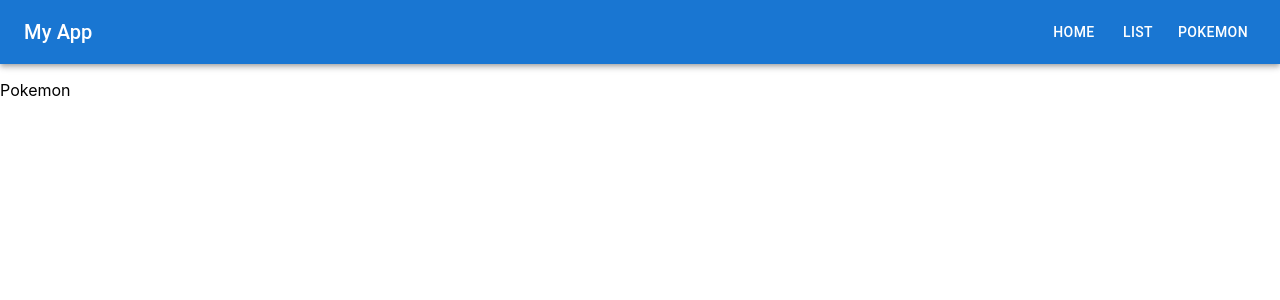
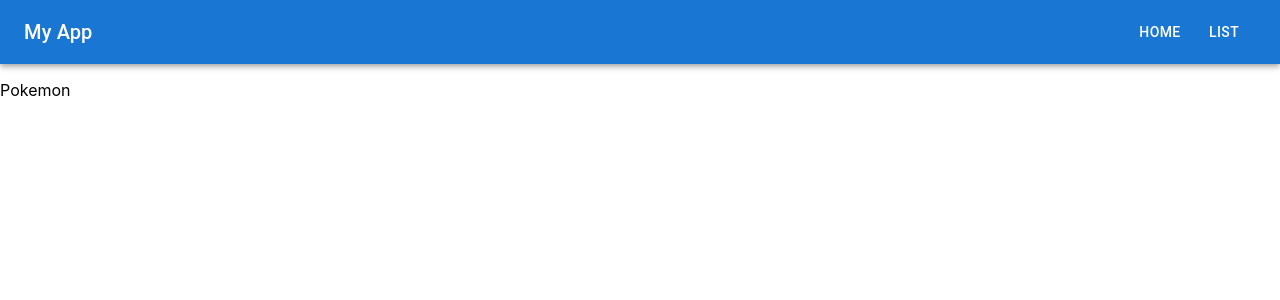
Before and after one commit to tiagoaraujosud/poke-app-sage-challenge, a React (Create React App) app in the folder poke-app-sage-challenge/: page /pokemon in a window 1280 px wide. Shown: the top 300 px of the page. Built offline with nearby package versions, Linux system fonts and the light colour scheme.

Commit message:
refactor: Code review - Menu from Header

```diff
--- a/poke-app-sage-challenge/src/components/Header/Header.jsx
+++ b/poke-app-sage-challenge/src/components/Header/Header.jsx
@@ -1,5 +1,5 @@
 import React from 'react';
-import { BrowserRouter, Routes, Route, Link } from 'react-router-dom'; // Certifique-se de que Link é importado
+import { Link } from 'react-router-dom'; // Certifique-se de que Link é importado
 import { AppBar, Toolbar, Typography, Button } from '@mui/material';  // Importações do Material UI
 
 const Header = () => {
@@ -11,7 +11,6 @@ const Header = () => {
         </Typography>
         <Button color="inherit" component={Link} to="/">Home</Button>
         <Button color="inherit" component={Link} to="/list">List</Button>
-        <Button color="inherit" component={Link} to="/pokemon">Pokemon</Button>
       </Toolbar>
     </AppBar>
   );
```
